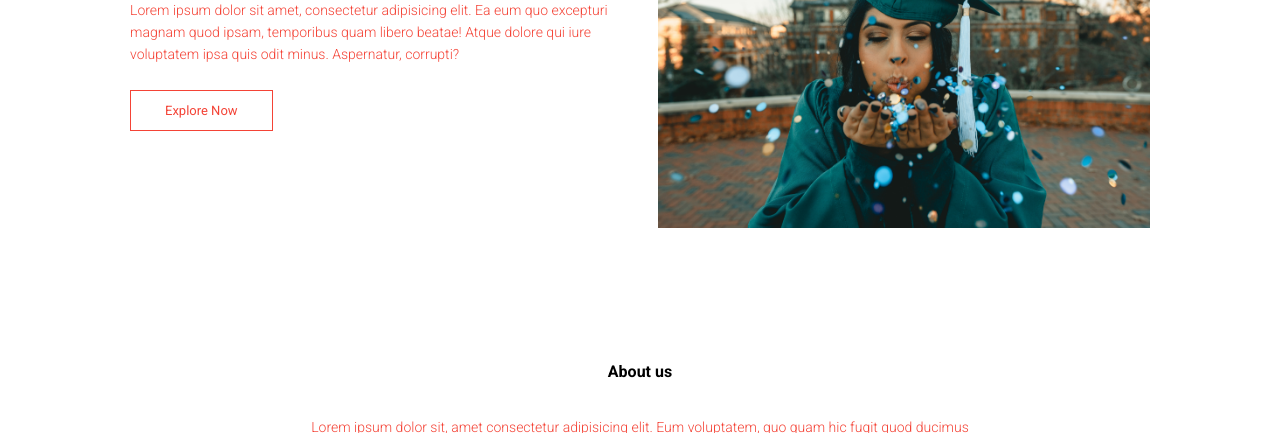
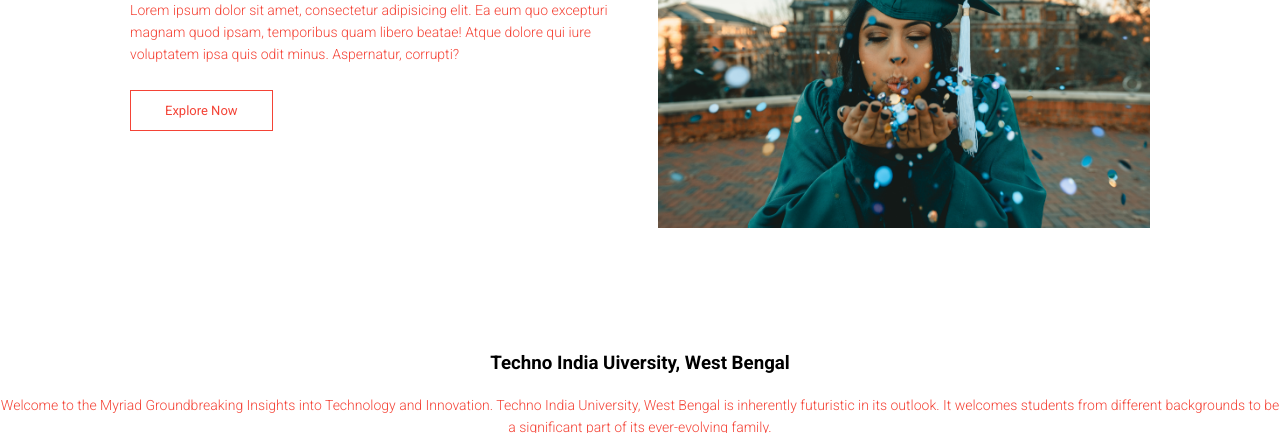
Before and after one commit to sayak-2002/sayaktiu.github.io, a plain HTML site: page about.html in a window 1280 px wide. Shown: the part 661-1094 px from the top of the page. Drawn offline with Linux system fonts and the light colour scheme.

Commit message:
section edited

```diff
--- a/about.html
+++ b/about.html
@@ -58,8 +58,8 @@
        <!-- Footer  -->
 
 <section class="footer">
-    <h4>About us</h4>
-    <p>Lorem ipsum dolor sit, amet consectetur adipisicing elit. Eum voluptatem, quo quam hic fugit quod ducimus <br> eligendi exercitationem fuga quae itaque omnis asperiores qui recusandae quisquam rerum iste molestias quibusdam.</p>
+    <h3>Techno India Uiversity, West Bengal</h3>
+    <p>Welcome to the Myriad Groundbreaking Insights into Technology and Innovation. Techno India University, West Bengal is inherently futuristic in its outlook. It welcomes students from different backgrounds to be a significant part of its ever-evolving family.</p>
 
     <div class="icons">
         <i class="fa fa-facebook" ></i>
```
